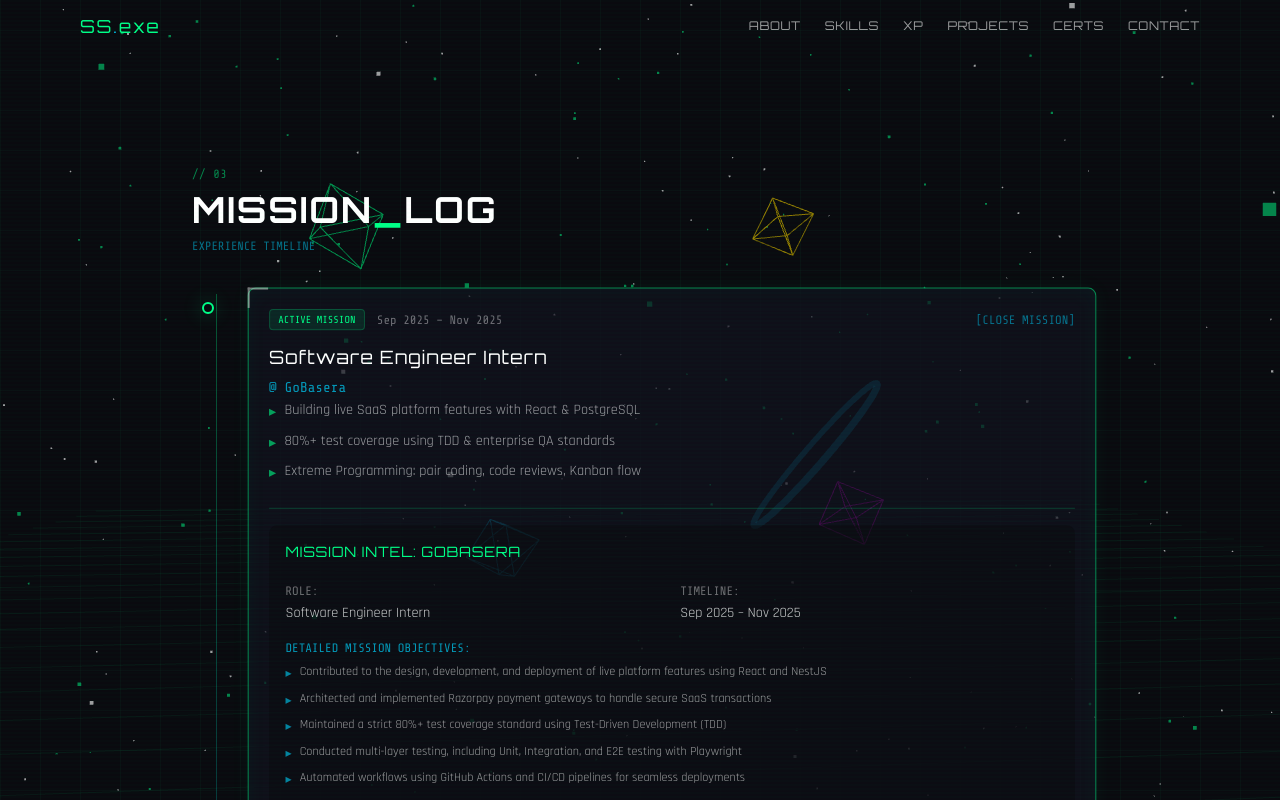
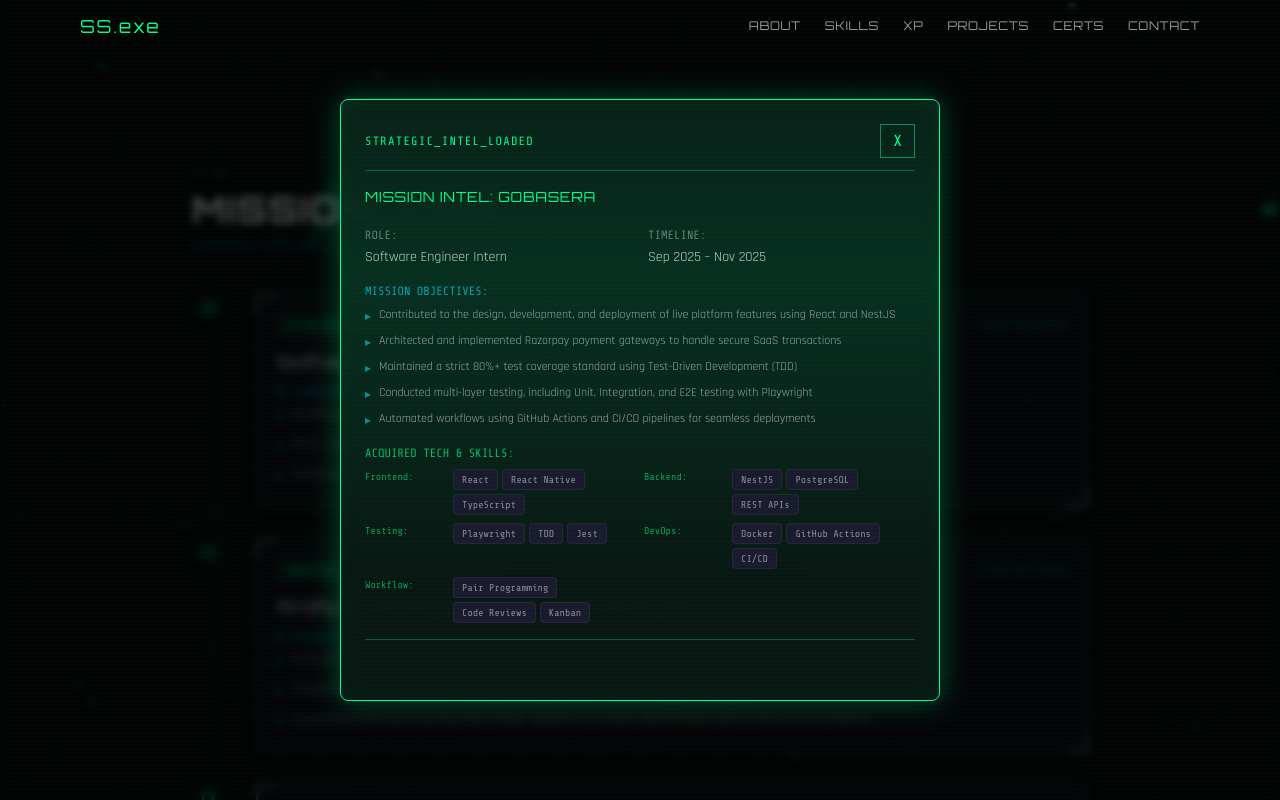
Before and after one commit to shriyashsawant/portfolio, a React (Vite) app: page / in a window 1280 px wide. Both pictures are taken after a click on the element 672 px from the left and 2490 px from the top of the page. Shown: the part 2090-2890 px from the top of the page. Built offline with nearby package versions, Linux system fonts and the light colour scheme.

Commit message:
feat: Add holographic materialize animation and glitch hover effects to portfolio

```diff
--- a/src/app.tsx
+++ b/src/app.tsx
@@ -483,7 +483,7 @@
             <h4 className="font-heading text-sm tracking-wider text-neon-green mb-4">TECH_INVENTORY</h4>
             <div className="flex flex-wrap gap-2">
               {['Java/JEE', 'Spring Boot', 'React', 'Node.js', 'AWS', 'Docker', 'Jenkins', 'PostgreSQL', 'MongoDB', 'TypeScript', 'Hibernate', 'REST APIs', 'Microservices', 'GitHub Actions', 'Nginx', 'Tailwind CSS'].map((t) => (
-                <span key={t} className="font-mono text-xs px-3 py-1.5 rounded bg-void-200 text-neon-cyan/70 border border-neon-cyan/10 hover:border-neon-cyan/30 hover:text-neon-cyan transition-all cursor-default">
+                <span key={t} className="skill-glitch font-mono text-xs px-3 py-1.5 rounded bg-void-200 text-neon-cyan/70 border border-neon-cyan/10 hover:border-neon-cyan/30 hover:text-neon-cyan transition-all cursor-default">
                   {t}
                 </span>
               ))}
@@ -502,6 +502,9 @@
   const toggleMission = (idx: number) => {
     setExpandedMission(expandedMission === idx ? null : idx);
   };
+
+  // Get current expanded mission data
+  const currentMission = expandedMission !== null ? experiences[expandedMission] : null;
 
   return (
     <section id="experience" className="relative z-10 py-24 px-4">
@@ -525,15 +528,9 @@
                   {/* Node */}
                   <div className="absolute left-2.5 tablet:left-4.5 top-2 w-3 h-3 rounded-full border-2 border-neon-green bg-void shadow-neon" />
 
-                  <motion.div
-                    className={`neon-border hud-corners bg-hud-card rounded-lg p-5 cursor-pointer transition-all ${expandedMission === idx ? 'shadow-neon scale-[1.02]' : 'card-3d hover:border-neon-green/50'}`}
+                  <div
+                    className="neon-border hud-corners bg-hud-card rounded-lg p-5 cursor-pointer card-3d hover:border-neon-green/50 transition-all"
                     onClick={() => toggleMission(idx)}
-                    initial={false}
-                    animate={{
-                      scale: expandedMission === idx ? 1.02 : 1,
-                      borderColor: expandedMission === idx ? 'rgba(0, 255, 136, 0.5)' : 'rgba(0, 255, 136, 0.2)'
-                    }}
-                    transition={{ duration: 0.3, ease: 'easeOut' }}
                   >
                     <div className="flex flex-wrap items-center gap-3 mb-3">
                       <span className="font-mono text-[10px] px-2 py-0.5 rounded bg-neon-green/10 text-neon-green border border-neon-green/20">
@@ -541,7 +538,7 @@
                       </span>
                       <span className="font-mono text-xs text-white/40">{exp.period}</span>
                       <span className="font-mono text-xs text-neon-cyan/50 ml-auto">
-                        [{expandedMission === idx ? 'CLOSE' : 'VIEW'} MISSION]
+                        [VIEW MISSION]
                       </span>
                     </div>
                     <h4 className="font-heading text-lg tracking-wider text-white mb-1">{exp.title}</h4>
@@ -556,37 +553,60 @@
                         </li>
                       ))}
                     </ul>
+                  </div>
+                </div>
+              </RevealSection>
+            ))}
+          </div>
+        </div>
+      </div>
 
-                    {/* Expanded Mission Details */}
+      {/* Modal Overlay for Mission Details */}
       <AnimatePresence>
-                      {expandedMission === idx && exp.missionDetails && (
+        {expandedMission !== null && currentMission && (
           <motion.div
-                          initial={{ opacity: 0, height: 0 }}
-                          animate={{ opacity: 1, height: 'auto' }}
-                          exit={{ opacity: 0, height: 0 }}
-                          transition={{ duration: 0.3 }}
-                          className="mt-6 pt-4 border-t border-neon-green/20 overflow-hidden"
+            className="mission-overlay"
+            initial={{ opacity: 0 }}
+            animate={{ opacity: 1 }}
+            exit={{ opacity: 0 }}
+            transition={{ duration: 0.2 }}
+            onClick={() => setExpandedMission(null)}
           >
-                          <div className="bg-void/50 rounded-lg p-4">
+            <motion.div
+              className="mission-details-expanded"
+              initial={{ opacity: 0, scale: 0.5, y: 50 }}
+              animate={{ opacity: 1, scale: 1, y: 0 }}
+              exit={{ opacity: 0, scale: 0.5, y: 50 }}
+              transition={{ duration: 0.4, ease: [0.175, 0.885, 0.32, 1.275] }}
+              onClick={(e) => e.stopPropagation()}
+            >
+              {/* Terminal Header */}
+              <div className="terminal-header">
+                <span>STRATEGIC_INTEL_LOADED</span>
+                <button onClick={() => setExpandedMission(null)}>X</button>
+              </div>
+
+              {/* Mission Content */}
               <h5 className="font-heading text-sm tracking-wider text-neon-green mb-4">
-                              MISSION INTEL: {exp.company.toUpperCase()}
+                MISSION INTEL: {currentMission.company.toUpperCase()}
               </h5>
 
               <div className="grid tablet:grid-cols-2 gap-4 mb-4">
                 <div>
                   <span className="font-mono text-xs text-white/40">ROLE:</span>
-                                <p className="font-body text-sm text-white/80">{exp.title}</p>
+                  <p className="font-body text-sm text-white/80">{currentMission.title}</p>
                 </div>
                 <div>
                   <span className="font-mono text-xs text-white/40">TIMELINE:</span>
-                                <p className="font-body text-sm text-white/80">{exp.period}</p>
+                  <p className="font-body text-sm text-white/80">{currentMission.period}</p>
                 </div>
               </div>
 
+              {currentMission.missionDetails && (
                 <div className="mb-4">
-                              <span className="font-mono text-xs text-neon-cyan/70 block mb-2">DETAILED MISSION OBJECTIVES:</span>
+                  <span className="font-mono text-xs text-neon-cyan/70 block mb-2">MISSION OBJECTIVES:</span>
                   <ul className="space-y-2">
-                                {exp.missionDetails.map((detail: string, i: number) => (
+                    {currentMission.missionDetails.map((detail: string, i: number) => (
                       <li key={i} className="font-body text-xs text-white/60 flex gap-2">
                         <span className="text-neon-cyan/60 mt-0.5">▸</span>
                         <span>{detail}</span>
@@ -594,17 +614,18 @@
                     ))}
                   </ul>
                 </div>
+              )}
 
-                            {exp.skills && (
+              {currentMission.skills && (
                 <div>
-                                <span className="font-mono text-xs text-neon-green/70 block mb-2">SKILLS MASTERED (TECH STACK):</span>
+                  <span className="font-mono text-xs text-neon-green/70 block mb-2">ACQUIRED TECH & SKILLS:</span>
                   <div className="grid tablet:grid-cols-2 gap-2">
-                                  {exp.skills.map((skillGroup, i: number) => (
+                    {currentMission.skills.map((skillGroup, i: number) => (
                       <div key={i} className="flex items-start gap-2">
                         <span className="font-mono text-[10px] text-neon-green/60 min-w-[80px]">{skillGroup.category}:</span>
                         <div className="flex flex-wrap gap-1">
                           {skillGroup.tech.map((tech: string, j: number) => (
-                                          <span key={j} className="font-mono text-[10px] px-2 py-0.5 rounded bg-void-200 text-white/50 border border-white/5">
+                            <span key={j} className="skill-glitch font-mono text-[10px] px-2 py-0.5 rounded bg-void-200 text-white/50 border border-white/5">
                               {tech}
                             </span>
                           ))}
@@ -614,17 +635,15 @@
                   </div>
                 </div>
               )}
+
+              {/* Mission Footer */}
+              <div className="mission-footer">
+                <span className="flashing-cursor">_</span>
               </div>
+            </motion.div>
           </motion.div>
         )}
       </AnimatePresence>
-                  </motion.div>
-                </div>
-              </RevealSection>
-            ))}
-          </div>
-        </div>
-      </div>
     </section>
   );
 }
--- a/src/index.css
+++ b/src/index.css
@@ -197,3 +197,170 @@
 a {
   text-decoration: none;
 }
+
+/* ─── Holographic Materialize Animation ─── */
+@keyframes missionPop {
+  0% {
+    transform: scale(0.5) translateY(50px);
+    opacity: 0;
+    filter: brightness(2) blur(10px);
+  }
+  70% {
+    transform: scale(1.05) translateY(-5px);
+    opacity: 1;
+    filter: brightness(1.2) blur(0px);
+  }
+  100% {
+    transform: scale(1) translateY(0);
+    opacity: 1;
+    filter: brightness(1) blur(0px);
+  }
+}
+
+@keyframes scan {
+  0% { top: -100%; }
+  100% { top: 100%; }
+}
+
+/* Mission overlay for modal-like effect */
+.mission-overlay {
+  position: fixed;
+  inset: 0;
+  background: rgba(0, 0, 0, 0.7);
+  display: flex;
+  align-items: center;
+  justify-content: center;
+  z-index: 100;
+  backdrop-filter: blur(4px);
+}
+
+.mission-details-expanded {
+  animation: missionPop 0.4s cubic-bezier(0.175, 0.885, 0.32, 1.275) forwards;
+  background: rgba(10, 25, 20, 0.95);
+  border: 1px solid #00ff9d;
+  box-shadow: 0 0 30px rgba(0, 255, 157, 0.3), inset 0 0 20px rgba(0, 255, 157, 0.05);
+  padding: 24px;
+  border-radius: 8px;
+  position: relative;
+  overflow: hidden;
+  max-width: 600px;
+  width: 90%;
+  max-height: 80vh;
+  overflow-y: auto;
+}
+
+/* Scanning line effect */
+.mission-details-expanded::before {
+  content: "";
+  position: absolute;
+  top: -100%;
+  left: 0;
+  width: 100%;
+  height: 100%;
+  background: linear-gradient(
+    to bottom,
+    transparent,
+    rgba(0, 255, 157, 0.1),
+    transparent
+  );
+  animation: scan 2s linear infinite;
+  pointer-events: none;
+}
+
+/* Terminal header */
+.terminal-header {
+  display: flex;
+  justify-content: space-between;
+  align-items: center;
+  padding-bottom: 12px;
+  border-bottom: 1px solid rgba(0, 255, 157, 0.3);
+  margin-bottom: 16px;
+}
+
+.terminal-header span {
+  font-family: 'Share Tech Mono', monospace;
+  color: #00ff88;
+  font-size: 12px;
+  letter-spacing: 0.1em;
+}
+
+.terminal-header button {
+  background: transparent;
+  border: 1px solid rgba(0, 255, 157, 0.5);
+  color: #00ff88;
+  padding: 4px 12px;
+  cursor: pointer;
+  font-family: 'Share Tech Mono', monospace;
+  transition: all 0.2s;
+}
+
+.terminal-header button:hover {
+  background: rgba(0, 255, 157, 0.2);
+}
+
+/* Mission footer with flashing cursor */
+.mission-footer {
+  margin-top: 16px;
+  padding-top: 12px;
+  border-top: 1px solid rgba(0, 255, 157, 0.3);
+  text-align: right;
+}
+
+.flashing-cursor {
+  color: #00ff88;
+  animation: blink 1s step-end infinite;
+}
+
+/* ─── Glitch Hover Effect for Skills ─── */
+@keyframes glitch-skew {
+  0% { transform: skew(0deg); }
+  20% { transform: skew(-2deg); }
+  40% { transform: skew(2deg); }
+  60% { transform: skew(-1deg); }
+  80% { transform: skew(1deg); }
+  100% { transform: skew(0deg); }
+}
+
+@keyframes glitch-color {
+  0% {
+    text-shadow:
+      2px 0 #00ff88,
+      -2px 0 #00d4ff;
+  }
+  25% {
+    text-shadow:
+      -2px 0 #00ff88,
+      2px 0 #ff00ff;
+  }
+  50% {
+    text-shadow:
+      2px 0 #00d4ff,
+      -2px 0 #00ff88;
+  }
+  75% {
+    text-shadow:
+      -2px 0 #ff00ff,
+      2px 0 #00d4ff;
+  }
+  100% {
+    text-shadow:
+      2px 0 #00ff88,
+      -2px 0 #00d4ff;
+  }
+}
+
+.skill-glitch {
+  position: relative;
+  display: inline-block;
+  transition: all 0.2s;
+}
+
+.skill-glitch:hover {
+  animation:
+    glitch-skew 0.3s ease-in-out,
+    glitch-color 0.3s ease-in-out;
+  color: #00ff88 !important;
+  text-shadow:
+    2px 0 #00d4ff,
+    -2px 0 #ff00ff;
+}
```
Lines whose indentation alone changed are shown as unchanged.
